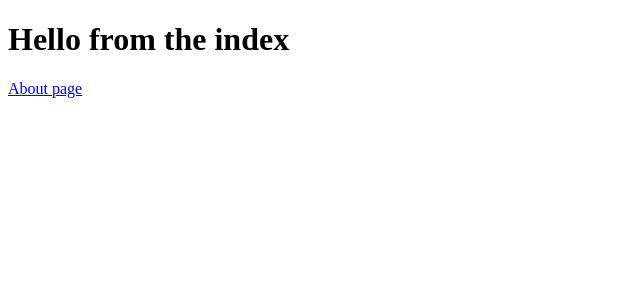
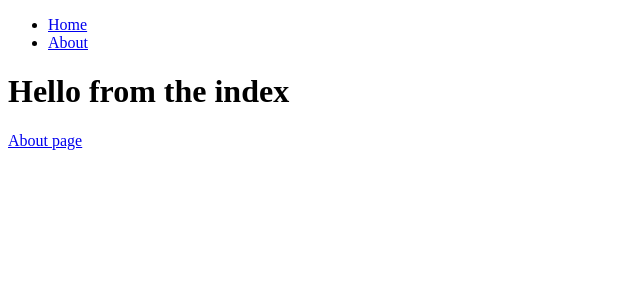
Before and after one commit to fullyalive/project_store, a Next.js app: page / in a window 1280 px wide. Shown: the top 300 px of the page, without its empty margins (0-640 px from the left). Built offline with nearby package versions, Linux system fonts and the light colour scheme.

Commit message:
shared Components

```diff
--- /dev/null
+++ b/components/Header.js
@@ -0,0 +1,20 @@
+import Link from "next/link";
+
+export default () => (
+  <header>
+    <nav>
+      <ul>
+        <li>
+          <Link href={"/"}>
+            <a>Home</a>
+          </Link>
+        </li>
+        <li>
+          <Link href={"/about"}>
+            <a>About</a>
+          </Link>
+        </li>
+      </ul>
+    </nav>
+  </header>
+);
--- /dev/null
+++ b/components/withLayout.js
@@ -0,0 +1,20 @@
+import React from "react";
+import Header from "../components/Header";
+
+const withLayout = Component => {
+  return class extends React.Component {
+    render() {
+      return (
+        <div>
+          <Header />
+          <Component />
+        </div>
+      );
+    }
+  };
+};
+
+export default withLayout;
+
+// Component를 생성하면, argument로 Component로 받아오면 다른 컴포넌트를 리턴할거야.
+// 우리가 준 컴포넌트와 함께 위에 Header를 포함한 것으로.
--- a/pages/about.js
+++ b/pages/about.js
@@ -1,6 +1,7 @@
 import Head from "next/head";
+import withLayout from "../components/withLayout";
 
-export default () => (
+const About = () => (
   <div>
     <Head>
       <title>About | Fullyalive Store</title>
@@ -8,3 +9,5 @@ export default () => (
     <h1>About page</h1>
   </div>
 );
+
+export default withLayout(About);
--- a/pages/index.js
+++ b/pages/index.js
@@ -1,7 +1,8 @@
 import Head from "next/head";
 import Link from "next/link";
+import withLayout from "../components/withLayout";
 
-export default () => (
+const Index = () => (
   <div>
     <Head>
       <title>Home | Fullyalive Store</title>
@@ -12,3 +13,5 @@ export default () => (
     </Link>
   </div>
 );
+
+export default withLayout(Index);
```
